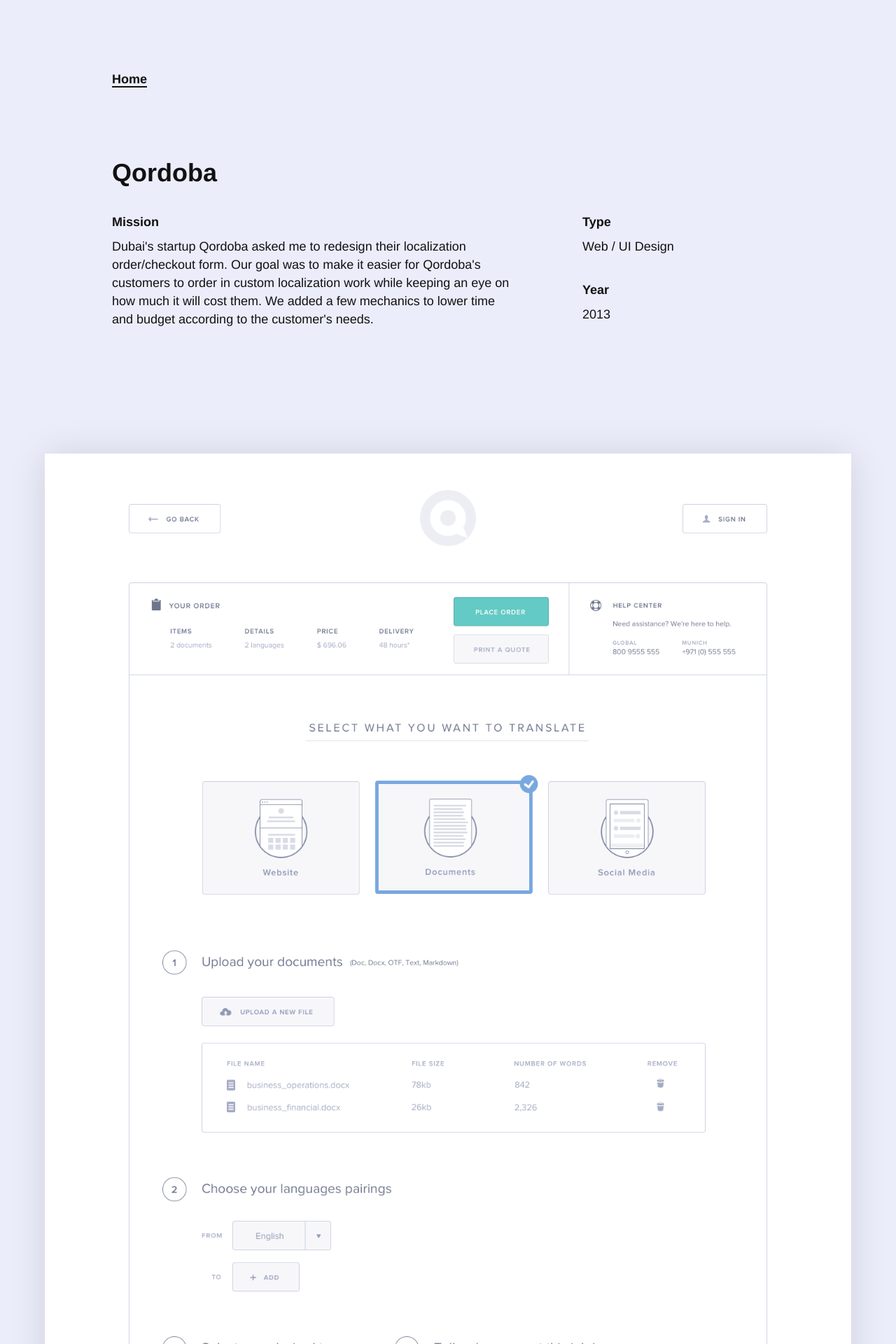
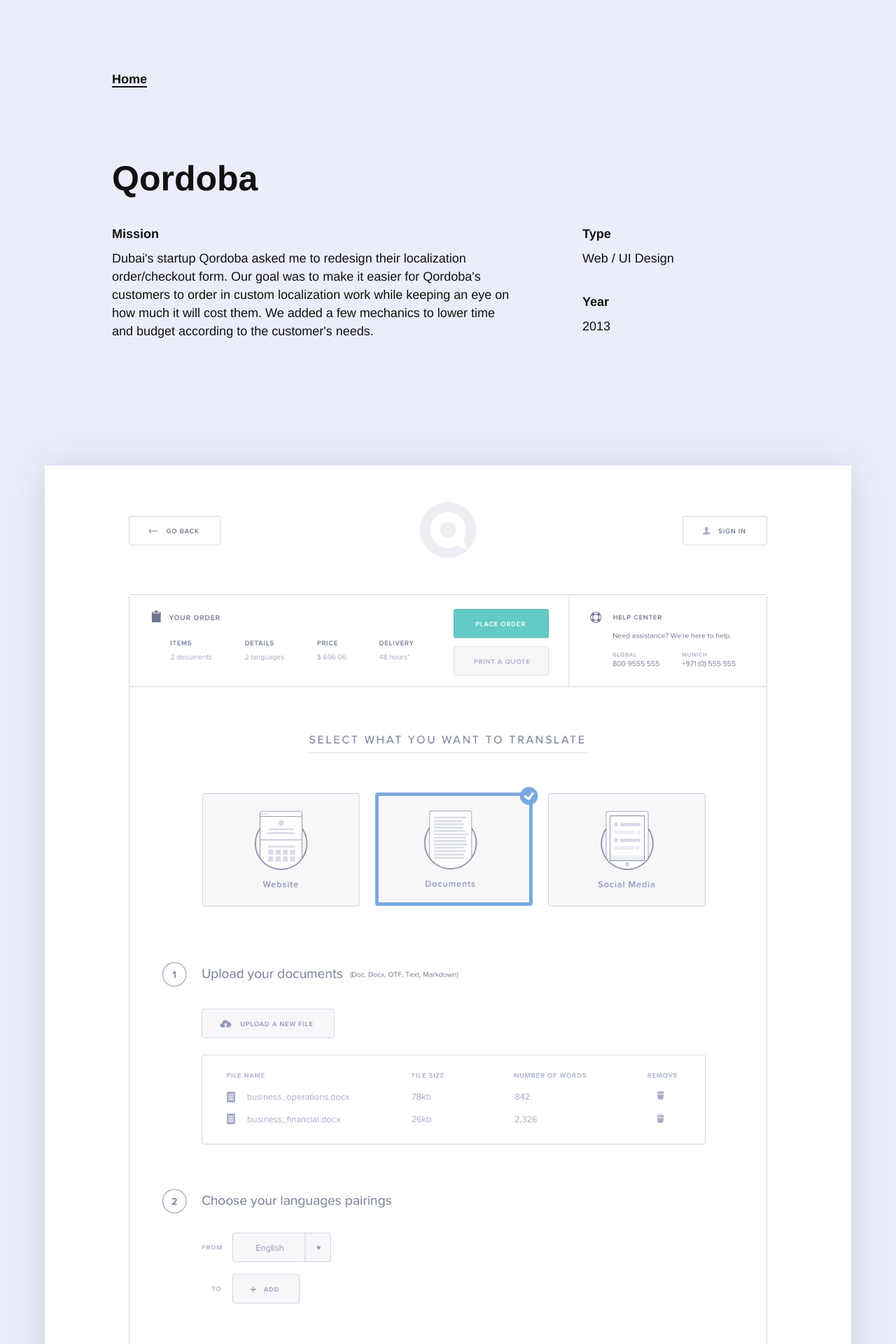
Before and after one commit to mx3m/mx3m.github.io, a Jekyll site: the page built from _work/qordoba.md, in a window 1280 px wide. Shown: the top 1920 px of the page at 70% size. Built offline with Jekyll 4.4.1, drawn with Linux system fonts in a browser that asks for light colours.

Commit message:
increased size of page titles + changed cta copy on the homepage

```diff
--- a/_sass/04-templates/_post.scss
+++ b/_sass/04-templates/_post.scss
@@ -1,7 +1,4 @@
 .post {
-  backface-visibility: hidden;
-  transform: translateZ(0);
-  will-change: transform, opacity;
   &-header {
     @include breakpoint(xs) {
       margin-bottom: 4em;
@@ -44,6 +41,9 @@
   }
   &-title {
     margin-bottom: 2rem;
+    @include breakpoint(sm) {
+      font-size: 50px;
+    }
   }
   &-content {
     width: 90%;
--- a/index.html
+++ b/index.html
@@ -9,7 +9,7 @@
     <div class="ts-measure">
       <h1 class="ts-headline flip">Hello.</h1>
       <p>My name is Mathieu Mayer. I'm a designer but I wear many hats. I've helped organizations <a class="hint" href="{{ "/work/think-with-google.html" | relative_url }}">tell their stories</a>, <a class="hint" href="{{ "/work/myasics.html" | relative_url }}">create better interactions</a> and <a class="hint" href="{{ "/work/exchange.html" | relative_url }}">optimize their design operations</a>.</p>
-      <p>I've spent the last 4 years in Japan. Before that, I also lived in France and the United Arab Emirates. This website is a collection of projects to which I have contributed since 2013. <a class="hint" href="mailto:mathieu.mayermazzoli@gmail.com">Hire me</a>.</p>
+      <p>I've spent the last 4 years in Japan. Before that, I also lived in France and the United Arab Emirates. This website is a collection of projects to which I have contributed since 2013. <a class="hint" href="mailto:mathieu.mayermazzoli@gmail.com">Work with me</a>.</p>
     </div>
     <h2 class="section-title ts-strong"><span class="scroll-down">&#x02193; </span>Selected Projects</h2>
   </div>
```
